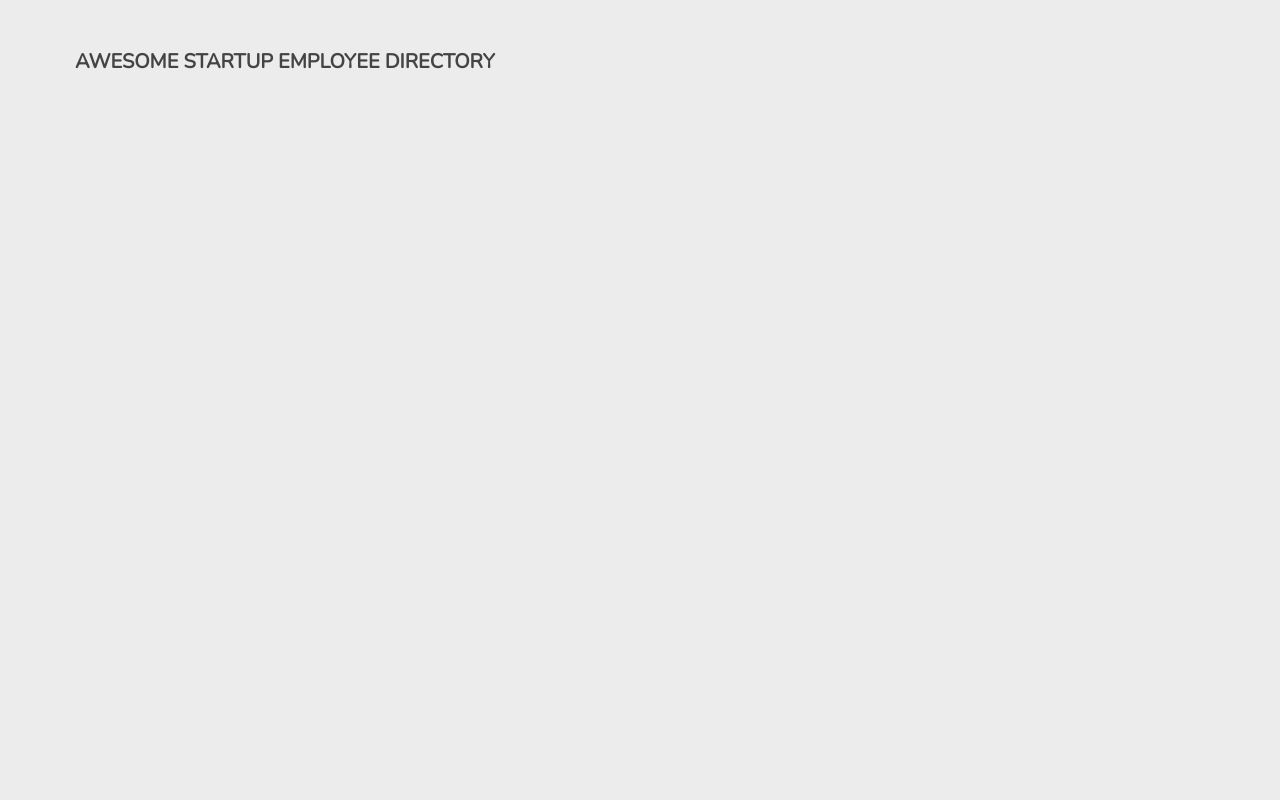
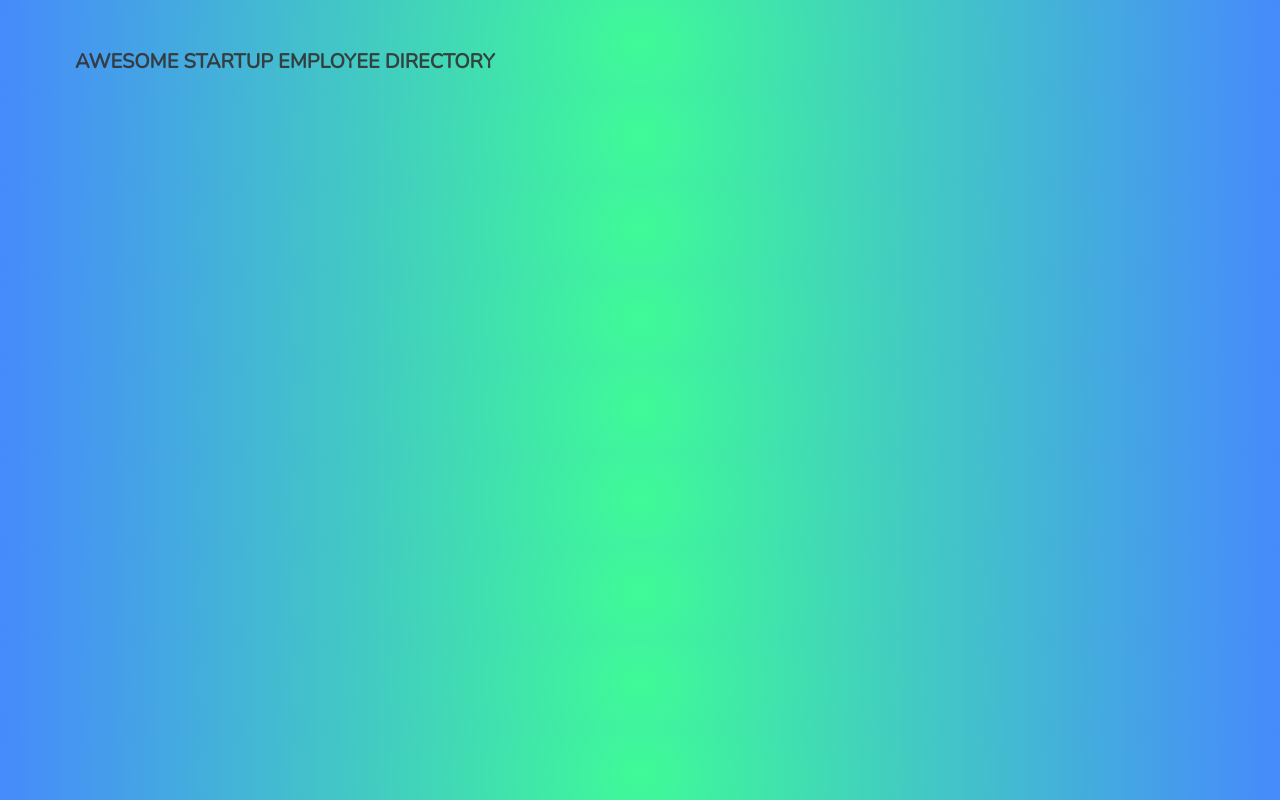
Before and after one commit to SheenaSalmon/PublicAPIRequests, a plain HTML site: page index.html in a window 1280 px wide. Drawn offline with nearby package versions, Linux system fonts and the light colour scheme.

Commit message:
Added CSS changes

```diff
--- a/css/styles.css
+++ b/css/styles.css
@@ -16,7 +16,9 @@ html, body {
 body {
     font-family: "Nunito", sans-serif;
     text-align: center;
-    background: rgba(235, 235, 235, 0.9);
+   /* background: rgba(235, 235, 235, 0.9); */
+   background: rgb(63,251,151);
+background: radial-gradient(circle, rgba(63,251,151,1) 0%, rgba(70,138,252,1) 100%);
 }
 
 header {
@@ -119,7 +121,9 @@ header h1 {
     text-transform: capitalize;
 }
 
-
+h3#name {
+color: rgba(70,138,252,1)
+}
 /* =====================================
    Modal
 ======================================== */
```
Also changed, not shown: 1 other file.
